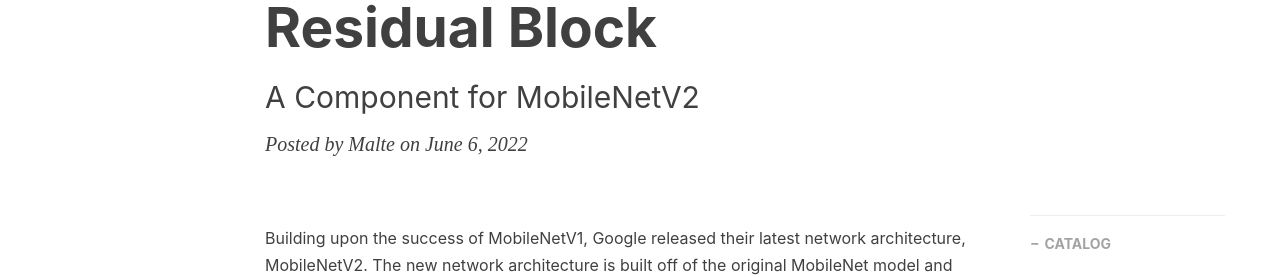
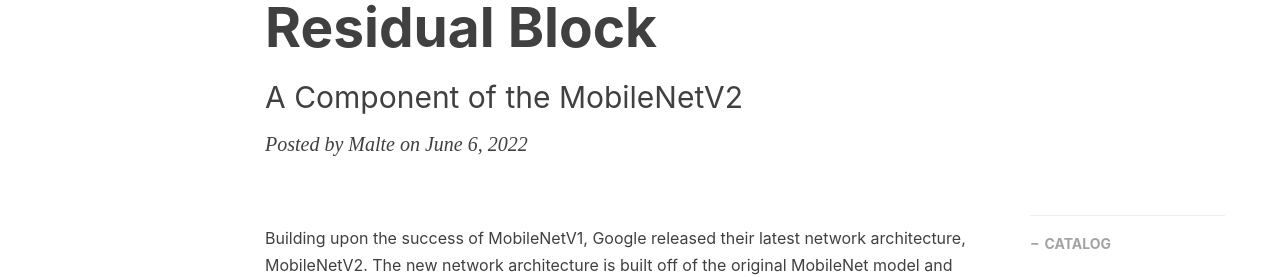
Before and after one commit to maltequast/maltequast.github.io, a Jekyll site: the page built from _posts/nn/2022-06-06-inverted-res-block.md, in a window 1280 px wide and 900 px high. Shown: the part 198-475 px from the top of the window. Built offline with Jekyll 4.4.1, drawn with Linux system fonts in a browser that asks for light colours; nearby versions of some CDN libraries; comment, search, counter and statistics services are not loaded.

Commit message:
feat(minikube blog): change in mobilenet article
change in mobilenet article

```diff
--- a/_posts/nn/2022-06-06-inverted-res-block.md
+++ b/_posts/nn/2022-06-06-inverted-res-block.md
@@ -1,6 +1,6 @@
 ---
 title: "Introducing the Inverted Residual Block"
-subtitle: "A Component for MobileNetV2"
+subtitle: "A Component of the MobileNetV2"
 layout: post
 author: "Malte"
 header-style: text
```
